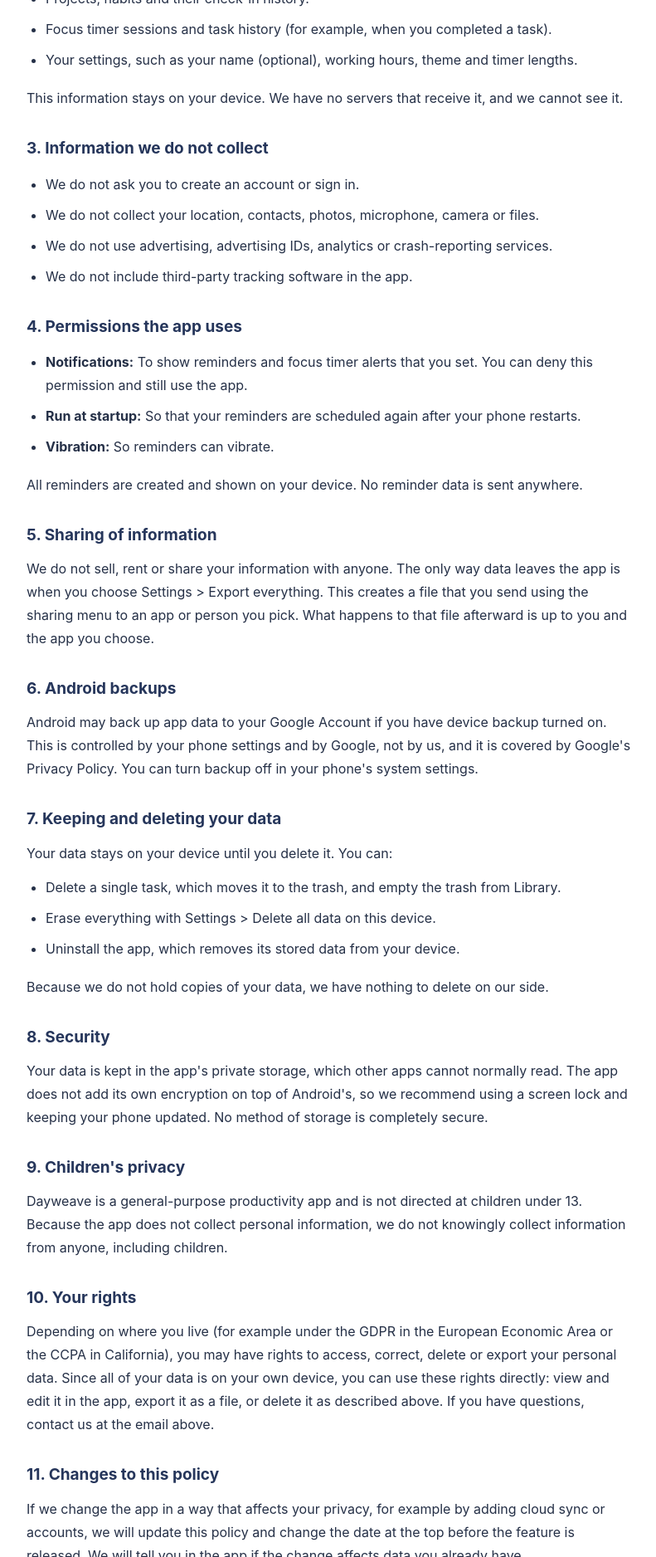
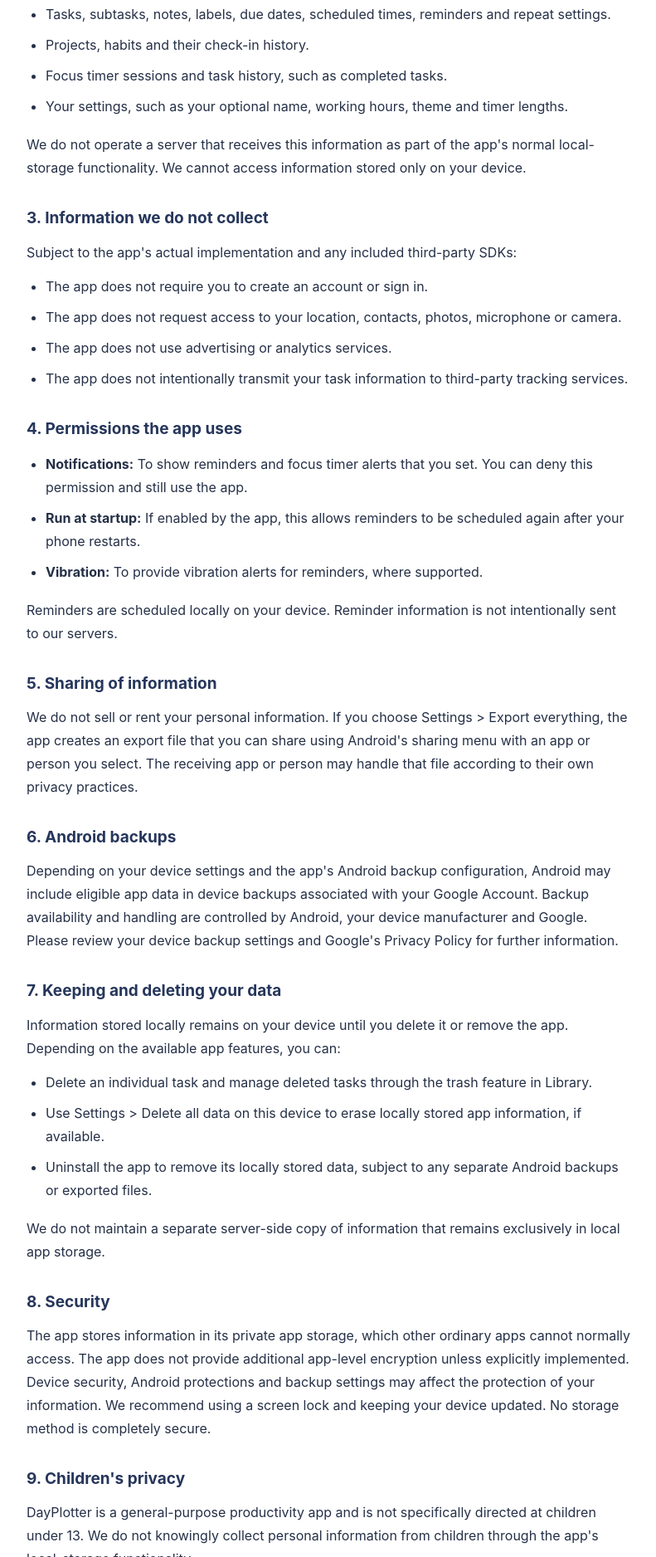
Before and after one commit to pydrasupport-droid/dayplotter-privacy-policy, a plain HTML site: page index.html in a window 1280 px wide. Shown: the part 924-2800 px from the top of the page at 83% size, without its empty margins (243-1034 px from the left). Drawn offline with Linux system fonts and the light colour scheme.

Commit message:
Rebrand privacy policy to DayPlotter

```diff
--- a/index.html
+++ b/index.html
@@ -1,12 +1,11 @@
-
 <!DOCTYPE html>
 <html lang="en">
 <head>
     <meta charset="UTF-8">
     <meta name="viewport" content="width=device-width, initial-scale=1.0">
-    <meta name="description" content="Dayweave Privacy Policy. Learn how Dayweave stores, protects and handles your personal information.">
+    <meta name="description" content="DayPlotter Privacy Policy. Learn how DayPlotter stores, protects and handles your personal information.">
     <meta name="theme-color" content="#111827">
-    <title>Privacy Policy | Dayweave</title>
+    <title>Privacy Policy | DayPlotter</title>
 
     <style>
         * {
@@ -149,11 +148,11 @@
 <header class="header">
     <img
         src="logo.png"
-        alt="Dayweave logo"
+        alt="DayPlotter logo"
         class="logo"
     >
-    <h1>Dayweave</h1>
-    <p>Plan the day that fits.</p>
+    <h1>DayPlotter</h1>
+    <p>Plot your day, your way.</p>
 </header>
 
 <main class="container">
@@ -167,135 +166,163 @@
     </div>
 
     <div class="summary">
-        <strong>In short:</strong> Dayweave keeps your tasks on your phone.
-        We do not collect, upload, sell or share your personal information.
-        There are no accounts, no ads and no analytics.
+        <strong>In short:</strong> DayPlotter is designed to keep your
+        tasks on your device. We do not collect, upload, sell or share
+        your personal information through our own services.
+        The app does not require accounts.
+        There are no advertisements or analytics, provided the app
+        implementation and included SDKs remain as described below.
     </div>
 
     <h2>1. Who we are</h2>
     <p>
-        Dayweave ("the app", "we") is an Android task planner
+        DayPlotter ("the app", "we") is an Android task planner
         published by KK's Studio. You can contact us at
         <a href="mailto:pydra.support@gmail.com">pydra.support@gmail.com</a>.
     </p>
 
     <h2>2. Information the app stores on your device</h2>
     <p>
-        To work, Dayweave saves the following on your device only,
-        in the app's private storage:
+        To work, DayPlotter stores the information you enter
+        in the app's private storage on your device, including:
     </p>
     <ul>
-        <li>Tasks, subtasks, notes, labels, due dates, scheduled times,
-            reminders and repeat settings that you enter.</li>
+        <li>Tasks, subtasks, notes, labels, due dates,
+            scheduled times, reminders and repeat settings.</li>
         <li>Projects, habits and their check-in history.</li>
-        <li>Focus timer sessions and task history
-            (for example, when you completed a task).</li>
-        <li>Your settings, such as your name (optional), working hours,
-            theme and timer lengths.</li>
+        <li>Focus timer sessions and task history,
+            such as completed tasks.</li>
+        <li>Your settings, such as your optional name,
+            working hours, theme and timer lengths.</li>
     </ul>
     <p>
-        This information stays on your device. We have no servers
-        that receive it, and we cannot see it.
+        We do not operate a server that receives this information
+        as part of the app's normal local-storage functionality.
+        We cannot access information stored only on your device.
     </p>
 
     <h2>3. Information we do not collect</h2>
+    <p>
+        Subject to the app's actual implementation and any included
+        third-party SDKs:
+    </p>
     <ul>
-        <li>We do not ask you to create an account or sign in.</li>
-        <li>We do not collect your location, contacts, photos,
-            microphone, camera or files.</li>
-        <li>We do not use advertising, advertising IDs, analytics
-            or crash-reporting services.</li>
-        <li>We do not include third-party tracking software in the app.</li>
+        <li>The app does not require you to create an account
+            or sign in.</li>
+        <li>The app does not request access to your location,
+            contacts, photos, microphone or camera.</li>
+        <li>The app does not use advertising or analytics services.</li>
+        <li>The app does not intentionally transmit your task
+            information to third-party tracking services.</li>
     </ul>
 
     <h2>4. Permissions the app uses</h2>
     <ul>
-        <li><strong>Notifications:</strong> To show reminders and focus
-            timer alerts that you set. You can deny this permission
-            and still use the app.</li>
-        <li><strong>Run at startup:</strong> So that your reminders
-            are scheduled again after your phone restarts.</li>
-        <li><strong>Vibration:</strong> So reminders can vibrate.</li>
+        <li><strong>Notifications:</strong> To show reminders
+            and focus timer alerts that you set. You can deny
+            this permission and still use the app.</li>
+        <li><strong>Run at startup:</strong> If enabled by the
+            app, this allows reminders to be scheduled again
+            after your phone restarts.</li>
+        <li><strong>Vibration:</strong> To provide vibration
+            alerts for reminders, where supported.</li>
     </ul>
     <p>
-        All reminders are created and shown on your device.
-        No reminder data is sent anywhere.
+        Reminders are scheduled locally on your device.
+        Reminder information is not intentionally sent to
+        our servers.
     </p>
 
     <h2>5. Sharing of information</h2>
     <p>
-        We do not sell, rent or share your information with anyone.
-        The only way data leaves the app is when you choose
-        Settings &gt; Export everything. This creates a file that
-        you send using the sharing menu to an app or person you pick.
-        What happens to that file afterward is up to you and the
-        app you choose.
+        We do not sell or rent your personal information.
+        If you choose Settings &gt; Export everything, the app
+        creates an export file that you can share using Android's
+        sharing menu with an app or person you select.
+        The receiving app or person may handle that file according
+        to their own privacy practices.
     </p>
 
     <h2>6. Android backups</h2>
     <p>
-        Android may back up app data to your Google Account if you
-        have device backup turned on. This is controlled by your
-        phone settings and by Google, not by us, and it is covered
-        by Google's Privacy Policy. You can turn backup off in your
-        phone's system settings.
+        Depending on your device settings and the app's Android
+        backup configuration, Android may include eligible app
+        data in device backups associated with your Google Account.
+        Backup availability and handling are controlled by Android,
+        your device manufacturer and Google.
+        Please review your device backup settings and Google's
+        Privacy Policy for further information.
     </p>
 
     <h2>7. Keeping and deleting your data</h2>
-    <p>Your data stays on your device until you delete it. You can:</p>
+    <p>
+        Information stored locally remains on your device until
+        you delete it or remove the app. Depending on the available
+        app features, you can:
+    </p>
     <ul>
-        <li>Delete a single task, which moves it to the trash,
-            and empty the trash from Library.</li>
-        <li>Erase everything with Settings &gt; Delete all data
-            on this device.</li>
-        <li>Uninstall the app, which removes its stored data
-            from your device.</li>
+        <li>Delete an individual task and manage deleted tasks
+            through the trash feature in Library.</li>
+        <li>Use Settings &gt; Delete all data on this device
+            to erase locally stored app information, if available.</li>
+        <li>Uninstall the app to remove its locally stored data,
+            subject to any separate Android backups or exported files.</li>
     </ul>
     <p>
-        Because we do not hold copies of your data, we have
-        nothing to delete on our side.
+        We do not maintain a separate server-side copy of
+        information that remains exclusively in local app storage.
     </p>
 
     <h2>8. Security</h2>
     <p>
-        Your data is kept in the app's private storage, which other
-        apps cannot normally read. The app does not add its own
-        encryption on top of Android's, so we recommend using a
-        screen lock and keeping your phone updated. No method of
-        storage is completely secure.
+        The app stores information in its private app storage,
+        which other ordinary apps cannot normally access.
+        The app does not provide additional app-level encryption
+        unless explicitly implemented. Device security, Android
+        protections and backup settings may affect the protection
+        of your information. We recommend using a screen lock
+        and keeping your device updated. No storage method
+        is completely secure.
     </p>
 
     <h2>9. Children's privacy</h2>
     <p>
-        Dayweave is a general-purpose productivity app and is not
-        directed at children under 13. Because the app does not
-        collect personal information, we do not knowingly collect
-        information from anyone, including children.
+        DayPlotter is a general-purpose productivity app and is
+        not specifically directed at children under 13.
+        We do not knowingly collect personal information from
+        children through the app's local-storage functionality.
     </p>
 
     <h2>10. Your rights</h2>
     <p>
-        Depending on where you live (for example under the GDPR
-        in the European Economic Area or the CCPA in California),
-        you may have rights to access, correct, delete or export
-        your personal data. Since all of your data is on your own
-        device, you can use these rights directly: view and edit it
-        in the app, export it as a file, or delete it as described
-        above. If you have questions, contact us at the email above.
+        Depending on where you live, including under the GDPR
+        in the European Economic Area or applicable California
+        privacy laws, you may have rights concerning your personal
+        information. These may include rights to access, correct,
+        delete or obtain a copy of your information.
+    </p>
+    <p>
+        Information stored exclusively on your device can generally
+        be viewed, edited, exported or deleted using the app's
+        available features and your device settings.
+        If you have privacy questions, contact us at the email
+        address provided below.
     </p>
 
     <h2>11. Changes to this policy</h2>
     <p>
-        If we change the app in a way that affects your privacy,
-        for example by adding cloud sync or accounts, we will update
-        this policy and change the date at the top before the feature
-        is released. We will tell you in the app if the change affects
-        data you already have.
+        We may update this Privacy Policy when the app's features
+        or data practices change. Any changes will be reflected
+        on this page along with an updated revision date.
+        If a future feature introduces accounts, cloud sync
+        or new data collection practices, this policy will be
+        updated to explain those practices before their release.
     </p>
 
     <h2>12. Contact</h2>
     <p>
-        Questions about this policy? Email
+        For questions about this Privacy Policy or DayPlotter's
+        privacy practices, email us at
         <a href="mailto:pydra.support@gmail.com">pydra.support@gmail.com</a>.
     </p>
 
@@ -303,7 +330,7 @@
 </main>
 
 <footer class="footer">
-    <strong>Dayweave</strong> · Plan the day that fits.
+    <strong>DayPlotter</strong> · Plot your day, your way.
     <br>
     © 2026 KK's Studio
 </footer>
```
